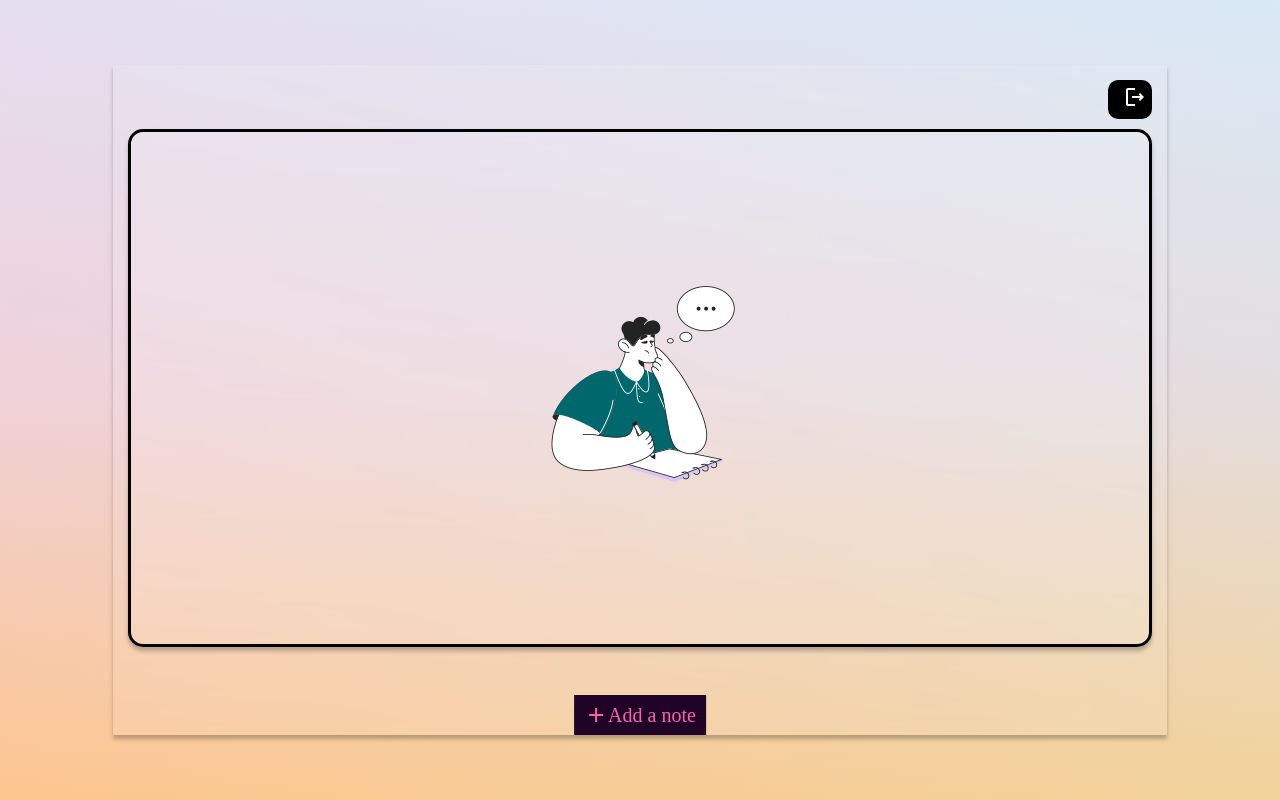
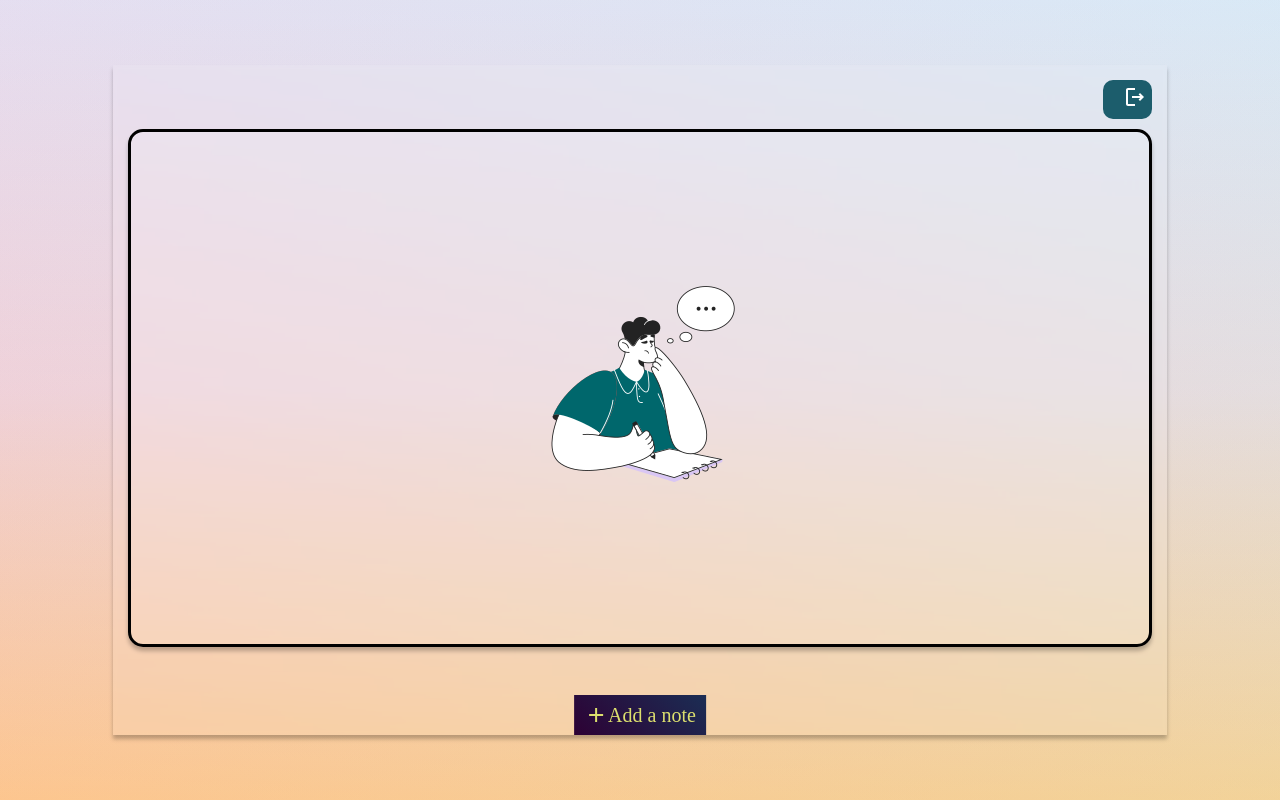
Before and after one commit to maykowsef/note-app, a React (Create React App) app in the folder front-end/: page /notes in a window 1280 px wide. Built offline with nearby package versions, Linux system fonts and the light colour scheme.

Commit message:
Updated files with new changes

```diff
--- a/front-end/src/components/noteApp/noteApp.js
+++ b/front-end/src/components/noteApp/noteApp.js
@@ -6,7 +6,7 @@ import Notes from './notes'
 function NoteApp() {
   return (
     <div className='noteApp'>
-      {/* <LoginSignUp/> */}
+
 <Routes>
 <Route path="/" element={<LoginSignUp />} index >
          </Route>
--- a/front-end/src/components/noteApp/notes.css
+++ b/front-end/src/components/noteApp/notes.css
@@ -10,15 +10,17 @@ padding: 15px;
 
 }
 .user{
-  background-color: black;
+  background-color: #1c5d6c;
   color: white;
   display: flex;
   padding: 5px;
+  padding-left: 10px;
   border-radius: 10px;
-  gap:10px;
+  gap: 10px;
   margin-bottom: 10px;
   font-weight: bold;
   font-size: 20px;
+
 }
 .user svg{
   cursor: pointer;
@@ -169,18 +171,22 @@ animation: glassEffect 3s infinite , noteAppear 1.5s forwards;
 }
 
 .add-note div{
+
+
   width: fit-content;
-    background-color: rgb(31, 4, 40);
-    color: rgb(254, 97, 168);
-    padding:8px;
+  background: linear-gradient(45deg, #2d0134, #1b2d54);
+  font-family: cursive;
+  color: rgb(220 223 110);
+  padding: 8px;
   padding-left: 10px;
-padding-right:10px ;
+  padding-right: 10px;
   font-size: 20px;
   display: flex;
   align-content: center;
   justify-content: center;
   align-items: center;
   flex-direction: row;
+
 }
 
   .popup {
@@ -203,7 +209,7 @@ font-size: 20px;
     border: solid;
     box-shadow: 0 0 10px rgba(0, 0, 0, 0.3);
 
-    animation: noteAppear 0.5s forwards;
+    animation: noteAppear 0.2s forwards;
   }
 
   @keyframes noteAppear {
```
Lines whose indentation alone changed are shown as unchanged.
